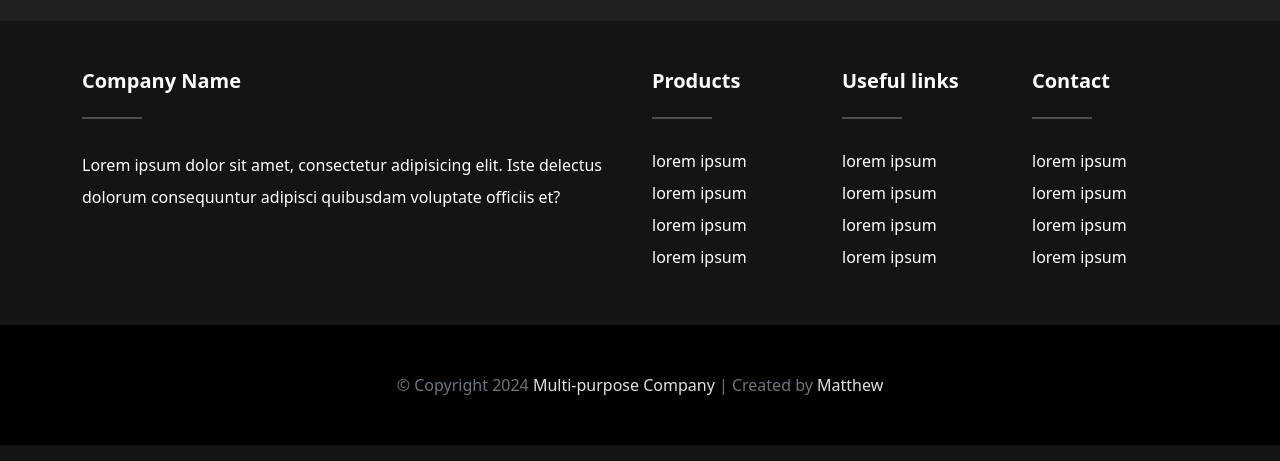
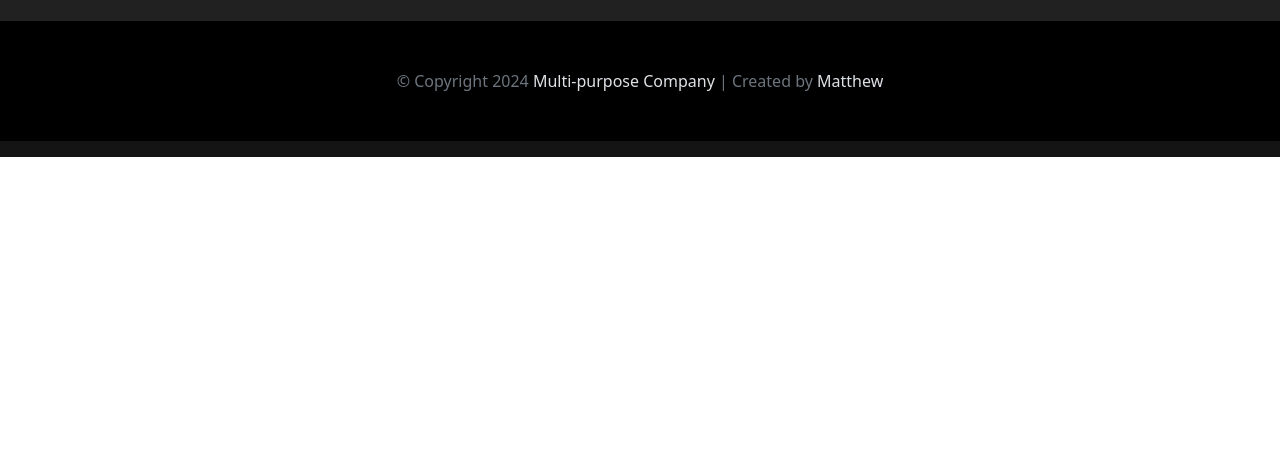
Before and after one commit to Matthew-act546/portfolio, a website: page index.html in a window 1280 px wide. Shown: the part 7213-7674 px from the top of the page. After the commit the page ends 7370 px from the top, so only its background shows below. Drawn offline with Linux system fonts and the light colour scheme.

Commit message:
remove parts of the footer

```diff
--- a/index.html
+++ b/index.html
@@ -678,49 +678,6 @@
             </div>
         </div>
 
-        <!-- Start The content for the company info -->
-        <div class="container mt-5">
-            <div class="row text-white justify-content-center mt-3 pb-3">
-                <div class="col-12 col-sm-6 col-lg-6">
-                    <h5 class="text-white fw-bold">Company Name</h5>
-                    <hr class="bg-white d-inline-block mb-4" style="width: 60px; height: 2px;">
-                    <p class="lh-lg">
-                        Lorem ipsum dolor sit amet, consectetur adipisicing elit. Iste delectus dolorum consequuntur adipisci quibusdam voluptate officiis et?
-                    </p>
-                </div>
-                <div class="col-6 col-sm-6 col-lg-2 mb-4 mx-auto">
-                    <h5 class="text-white fw-bold">Products</h5>
-                    <hr class="bg-white d-inline-block mb-4" style="width: 60px; height: 2px;">
-                    <ul class="list-inline" style="text-decoration: none;">
-                        <li><a href="#">lorem ipsum</a></li>
-                        <li><a href="#">lorem ipsum</a></li>
-                        <li><a href="#">lorem ipsum</a></li>
-                        <li><a href="#">lorem ipsum</a></li>
-                    </ul>
-                </div>
-                <div class="col-6 col-sm-6 col-lg-2 mb-4 mx-auto">
-                    <h5 class="text-white fw-bold">Useful links</h5>
-                    <hr class="bg-white d-inline-block mb-4" style="width: 60px; height: 2px;">
-                    <ul class="list-inline" style="text-decoration: none;">
-                        <li><a href="#">lorem ipsum</a></li>
-                        <li><a href="#">lorem ipsum</a></li>
-                        <li><a href="#">lorem ipsum</a></li>
-                        <li><a href="#">lorem ipsum</a></li>
-                    </ul>
-                </div>
-                <div class="col-12 col-sm-6 col-lg-2 mb-4 mx-auto">
-                    <h5 class="text-white fw-bold">Contact</h5>
-                    <hr class="bg-white d-inline-block mb-4" style="width: 60px; height: 2px;">
-                    <ul class="list-inline" style="text-decoration: none;">
-                        <li><a href="#">lorem ipsum</a></li>
-                        <li><a href="#">lorem ipsum</a></li>
-                        <li><a href="#">lorem ipsum</a></li>
-                        <li><a href="#">lorem ipsum</a></li>
-                    </ul>
-                </div>
-            </div>
-        </div>
-
         <div class="footer-bottom pb-5 pt-5">
             <div class="container">
                 <div class="row text-center text-white">
```
